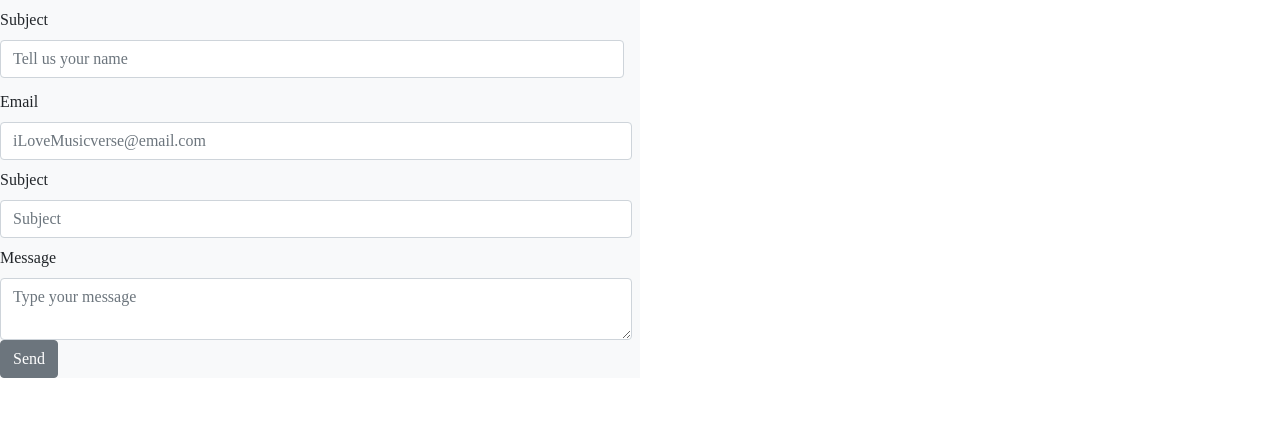
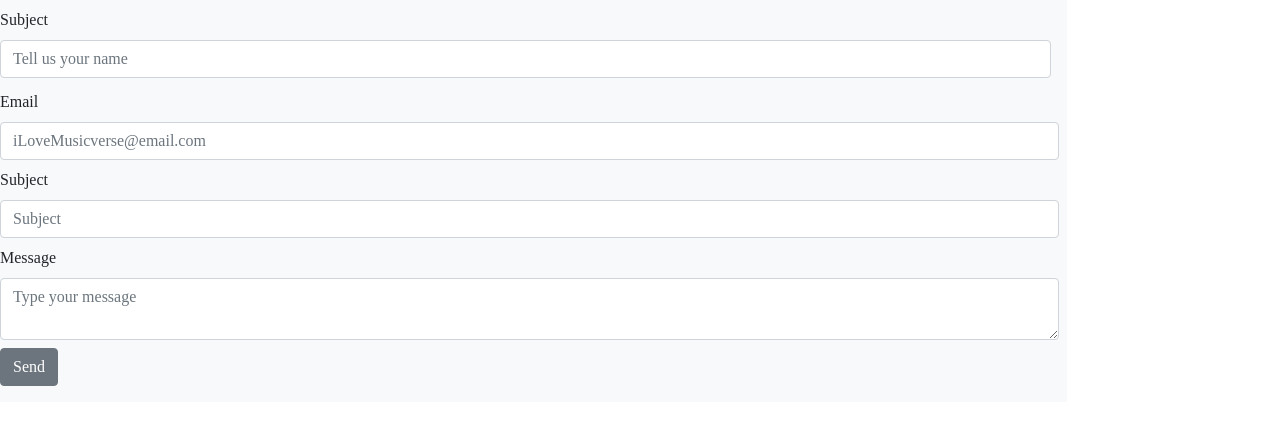
Before and after one commit to Brigilets/Musicverse, a React (Create React App) app in the folder client/: page /contact in a window 1280 px wide. Shown: the top 424 px of the page. Built offline with nearby package versions, Linux system fonts and the light colour scheme; no server answers; a web font is replaced by a local one.

Commit message:
added styles to faq and contact form

```diff
--- a/client/src/components/Contact.js
+++ b/client/src/components/Contact.js
@@ -21,7 +21,7 @@ const  Contact = () => {
   return (
     <div>
     <Form inline
-    className='col-md-6 mr-3 mb-3 bg-light justify-items-center form'
+    className='col-sx-12 col-md-10 mr-3 mb-4 col-lg-10 bg-light justify-items-center form'
     >
       <FormGroup className="mb-2 me-sm-3 mb-sm-1">
     <Label
@@ -80,7 +80,7 @@ const  Contact = () => {
       type="textarea"
     />
   </FormGroup>
-  <Button onClick={sendEmail} >
+  <Button onClick={sendEmail} className="mt-2 mb-3">
     Send
   </Button>
 
--- a/client/src/components/_Faq.scss
+++ b/client/src/components/_Faq.scss
@@ -10,4 +10,7 @@
   font-family: 'Bungee Inline', cursive;
   padding-top: 3rem;
   padding-bottom: 2rem;
+  display: flex;
+  flex-direction: column;
+  align-items: center;
 }
```
Also changed, not shown: client/src/components/Faq.js (line endings or trailing spaces).
